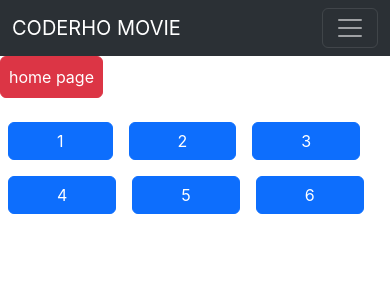
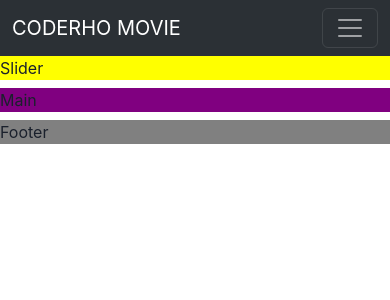
Before and after one commit to Rho1122/coderho-movie, a React (Vite) app: page / in a window 390 px wide. Shown: the top 300 px of the page. Built offline with nearby package versions, Linux system fonts and the light colour scheme.

Commit message:
implemented home page responsive layout

```diff
--- a/src/components/NavBar.tsx
+++ b/src/components/NavBar.tsx
@@ -1,9 +1,11 @@
+import { useState } from "react";
 import { Link } from "react-router-dom";
 
 interface NavBarProps {
   navList: string[];
 }
 const NavBar = ({ navList }: NavBarProps) => {
+  const [navIndex, setNavIndex] = useState(0);
   return (
     <nav
       className="navbar navbar-expand-lg bg-body-tertiary"
@@ -30,8 +32,13 @@ const NavBar = ({ navList }: NavBarProps) => {
               <li className="nav-item" key={index}>
                 <Link
                   to={item === "Home" ? "/" : `/${item}`}
-                  className={index === 0 ? "nav-link active" : "nav-link"}
+                  className={
+                    navIndex === index ? "nav-link active" : "nav-link"
+                  }
                   aria-current="page"
+                  onClick={() => {
+                    setNavIndex(index);
+                  }}
                 >
                   {item}
                 </Link>
--- a/src/components/pages/Home.tsx
+++ b/src/components/pages/Home.tsx
@@ -1,21 +1,32 @@
-import { Box } from "@chakra-ui/react";
-import { Link } from "react-router-dom";
+import { Grid, GridItem, Show } from "@chakra-ui/react";
 
 const Home = () => {
-  const movies = [1, 2, 3, 4, 5, 6];
   return (
-    <div>
-      <p className="btn btn-danger p-2">home page</p>
-      <Box>
-        {movies.map((movie) => (
-          <Link to={`/movie/${movie}`} key={movie}>
-            <div className="btn btn-primary m-2 px-5" key={movie}>
-              {movie}
-            </div>
-          </Link>
-        ))}
-      </Box>
-    </div>
+    <>
+      <Grid
+        templateAreas={{
+          base: `"slider" "main" "footer"`,
+          lg: `"slider slider" "main aside" "footer footer"`,
+        }}
+        templateColumns={{ base: "1fr", lg: "1fr 400px" }}
+        gap={2}
+      >
+        <GridItem area={"slider"} bgColor="yellow">
+          Slider
+        </GridItem>
+        <GridItem area={"main"} bgColor="purple">
+          Main
+        </GridItem>
+        <Show above="lg">
+          <GridItem area={"aside"} bgColor="orange">
+            Aside
+          </GridItem>
+        </Show>
+        <GridItem area={"footer"} bgColor="grey">
+          Footer
+        </GridItem>
+      </Grid>
+    </>
   );
 };
 
```
